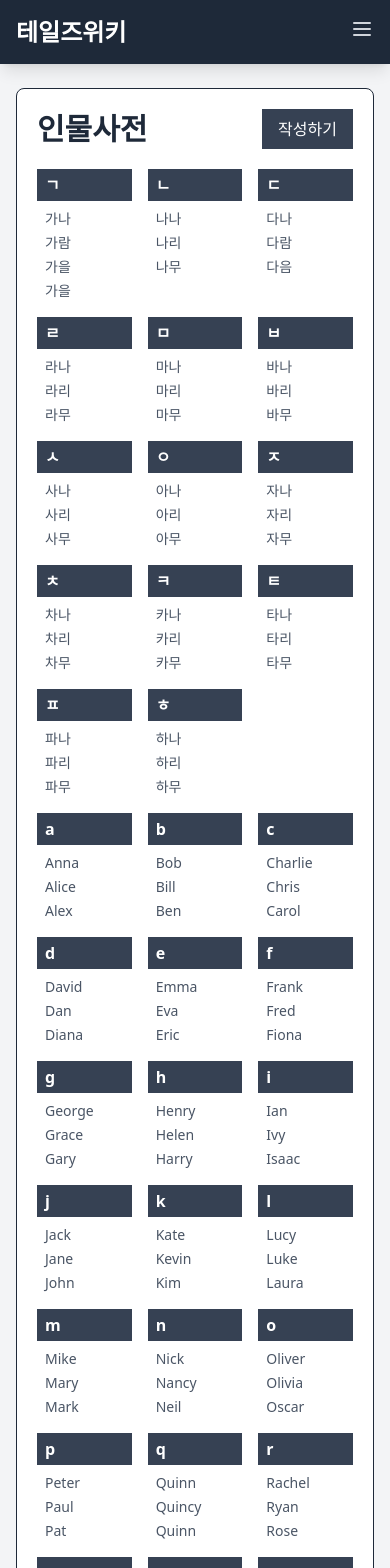
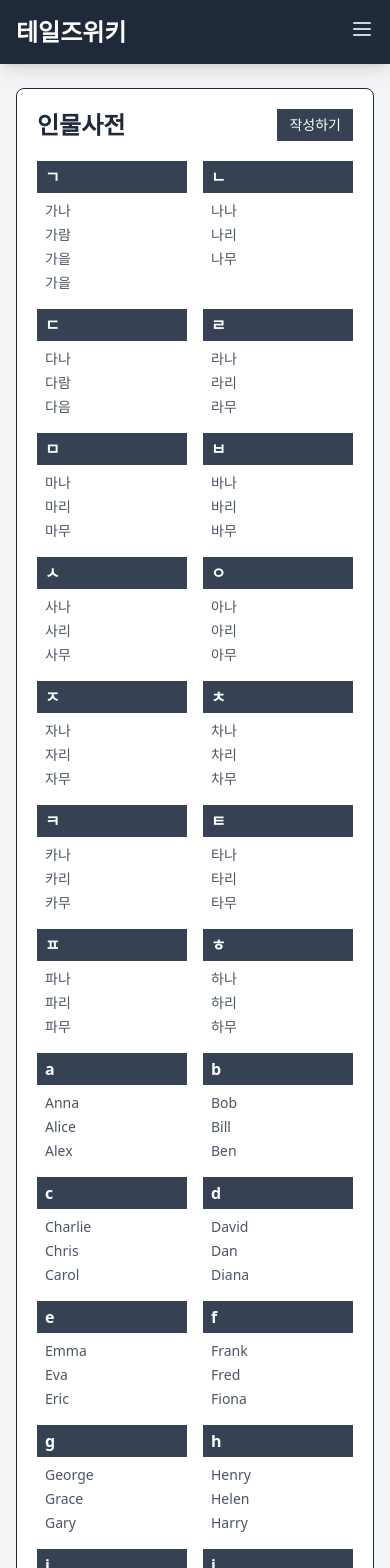
Before and after one commit to tales-wiki/frontend, a React (Vite) app in the folder client/: page /characters in a window 390 px wide. Shown: the top 1568 px of the page. Built offline with nearby package versions, Linux system fonts and the light colour scheme; the HTML template or start-up script is replaced by a standard one.

Commit message:
style: 인물 사전 스타일 수정

```diff
--- a/client/src/pages/Characters.tsx
+++ b/client/src/pages/Characters.tsx
@@ -9,17 +9,17 @@ const Characters: React.FC = () => {
         <div className="w-full lg:flex-[5]">
           <div className="bg-white rounded-lg border border-gray-800 p-5 lg:p-12">
             <div className="flex justify-between items-center mb-5 lg:mb-8">
-              <h2 className="text-3xl lg:text-4xl font-bold text-gray-800">
+              <h2 className="text-2xl lg:text-4xl font-bold text-gray-800">
                 인물사전
               </h2>
               <Link
                 to="/wiki/create"
-                className="bg-gray-700 text-white font-medium py-2 px-4 transition-colors"
+                className="bg-gray-700 text-white text-sm lg:text-base font-medium py-1.5 lg:py-2 px-3 lg:px-4 transition-colors"
               >
                 작성하기
               </Link>
             </div>
-            <div className="grid grid-cols-3 lg:grid-cols-6 gap-4">
+            <div className="grid grid-cols-2 lg:grid-cols-6 gap-4">
               <div>
                 <h3 className="text-s lg:text-s mb-2 bg-gray-700 text-white py-1 px-2 text-left font-semibold">
                   ㄱ
@@ -162,7 +162,7 @@ const Characters: React.FC = () => {
                 </ul>
               </div>
             </div>
-            <div className="grid grid-cols-3 lg:grid-cols-6 gap-4 mt-4">
+            <div className="grid grid-cols-2 lg:grid-cols-6 gap-4 mt-4">
               <div>
                 <h3 className="text-s lg:text-s mb-2 bg-gray-700 text-white py-1 px-2 text-left font-semibold">
                   a
@@ -424,7 +424,7 @@ const Characters: React.FC = () => {
                 </ul>
               </div>
             </div>
-            <div className="grid grid-cols-3 lg:grid-cols-6 gap-4 mt-4">
+            <div className="grid grid-cols-2 lg:grid-cols-6 gap-4 mt-4">
               <div>
                 <h3 className="text-s lg:text-s mb-2 bg-gray-700 text-white py-1 px-2 text-left font-semibold">
                   0
```
